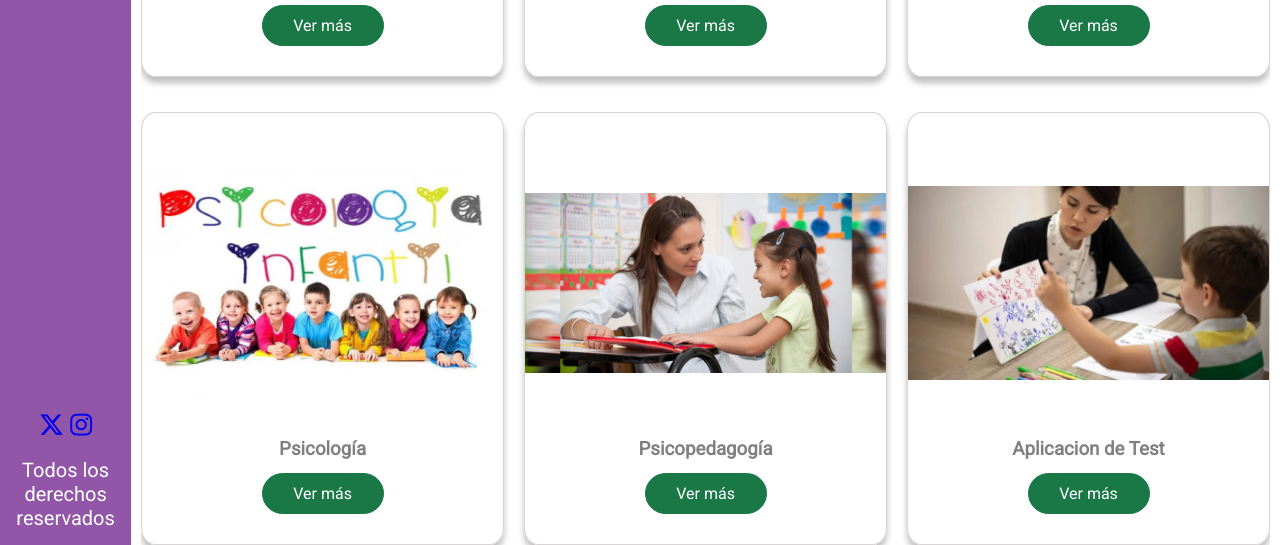
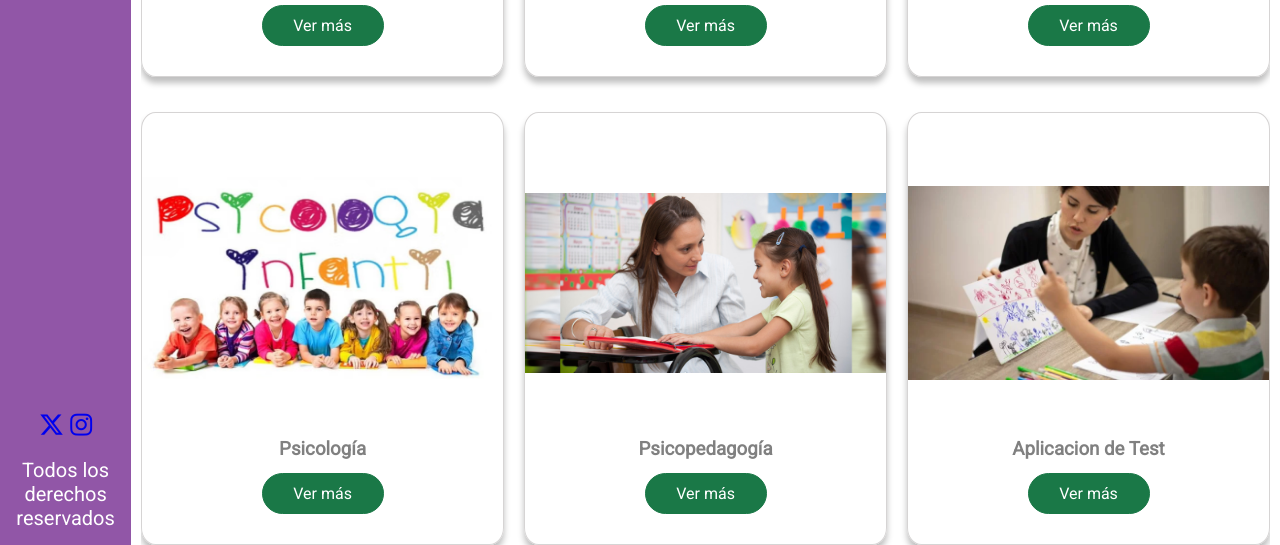
Before and after one commit to MJoseBravo/Animaciones, a plain HTML site: page index.html in a window 1280 px wide. Shown: the part 571-1116 px from the top of the page. Drawn offline with Linux system fonts and the light colour scheme.

Commit message:
correccion imagen

```diff
--- a/index.html
+++ b/index.html
@@ -67,7 +67,7 @@
                     <a class="btn" href="./servicios.html#fono" >Ver más</a>
                 </div>
                 <div class="card1">
-                    <img src="/assets/imgs/psico.avif" alt="imagen psicologia">
+                    <img src="./assets/imgs/psico.png" alt="imagen psicologia">
                     <h3>Psicología</h3>
                     <a class="btn" href="./servicios.html#psico" >Ver más</a>
                 </div>
```
Also changed, not shown: assets/imgs/auto1.jpeg (deleted), assets/imgs/color.jpeg (deleted), assets/imgs/color2.png (deleted), assets/imgs/psico.avif (deleted), assets/imgs/psico.png (added), assets/imgs/speak.jpeg (deleted), 2 other files.
